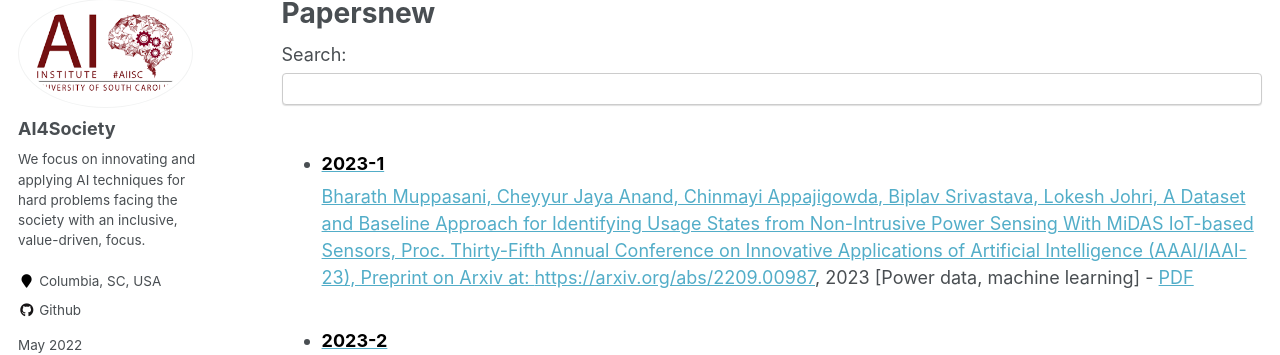
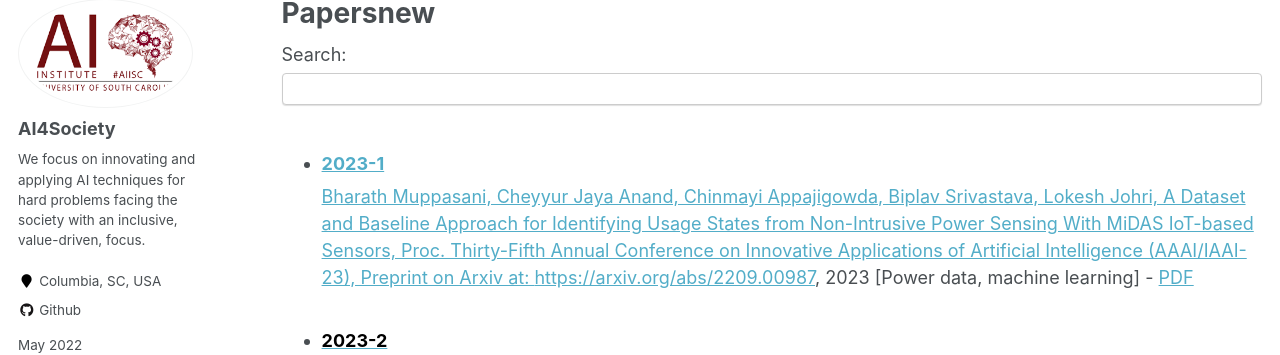
Before and after one commit to likitha-9/ai4society.github.io, a Jekyll site: the page built from _pages/papersnew.html, in a window 1280 px wide. Shown: the part 119-474 px from the top of the page. Built offline with Jekyll 4.4.1, drawn with Linux system fonts in a browser that asks for light colours.

Commit message:
papersnew

```diff
--- a/_pages/papersnew.html
+++ b/_pages/papersnew.html
@@ -18,13 +18,13 @@ author_profile: true
     <label for="search">Search:</label>
     <input type="text" id="search" onkeyup="filterPublications()">
     <ul id="publications">
-      <li><a><h3><span style="color:black">2023-1</span></h3>
-        <span>Bharath Muppasani, Cheyyur Jaya Anand, Chinmayi Appajigowda, Biplav Srivastava,
+      <li><a><h3>2023-1</h3>
+        Bharath Muppasani, Cheyyur Jaya Anand, Chinmayi Appajigowda, Biplav Srivastava,
             Lokesh Johri, A Dataset and Baseline Approach for Identifying Usage States from
             Non-Intrusive Power Sensing With MiDAS IoT-based Sensors, Proc. Thirty-Fifth Annual
              Conference on Innovative Applications of Artificial Intelligence (AAAI/IAAI-23),
              Preprint on Arxiv at: <a href="https://arxiv.org/abs/2209.00987">https://arxiv.org/abs/2209.00987</a>,
-             2023 [Power data, machine learning] - <a href="https://arxiv.org/pdf/2209.00987.pdf">PDF</a></span>
+             2023 [Power data, machine learning] - <a href="https://arxiv.org/pdf/2209.00987.pdf">PDF</a>
             </a></li>
       <li><a><h3><span style="color:black">2023-2</span></h3>
         <span>Bharath Muppasani, Vishal Pallagani, Kausik Lakkaraju, Shuge Lei, Biplav Srivastava, Brett Robertson, Andrea Hickerson, Vignesh Narayanan, On Safe and Usable Chatbots for Promoting Voter Participation, AAAI 2023 Workshop on AI for Credible Elections, On Arxiv at: <a href="https://arxiv.org/abs/2212.11219">https://arxiv.org/abs/2212.11219</a> [Chatbot, Voter Engagement] - <a href="https://arxiv.org/pdf/2212.11219.pdf">PDF</a></span>
```
